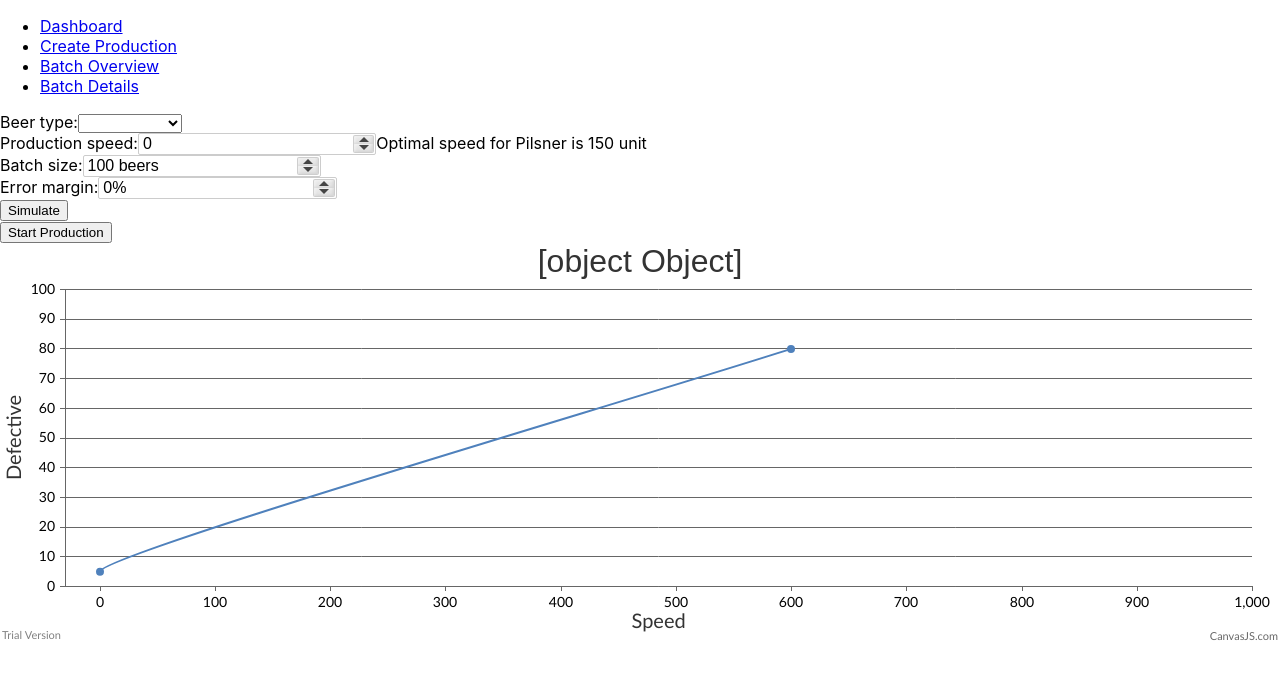
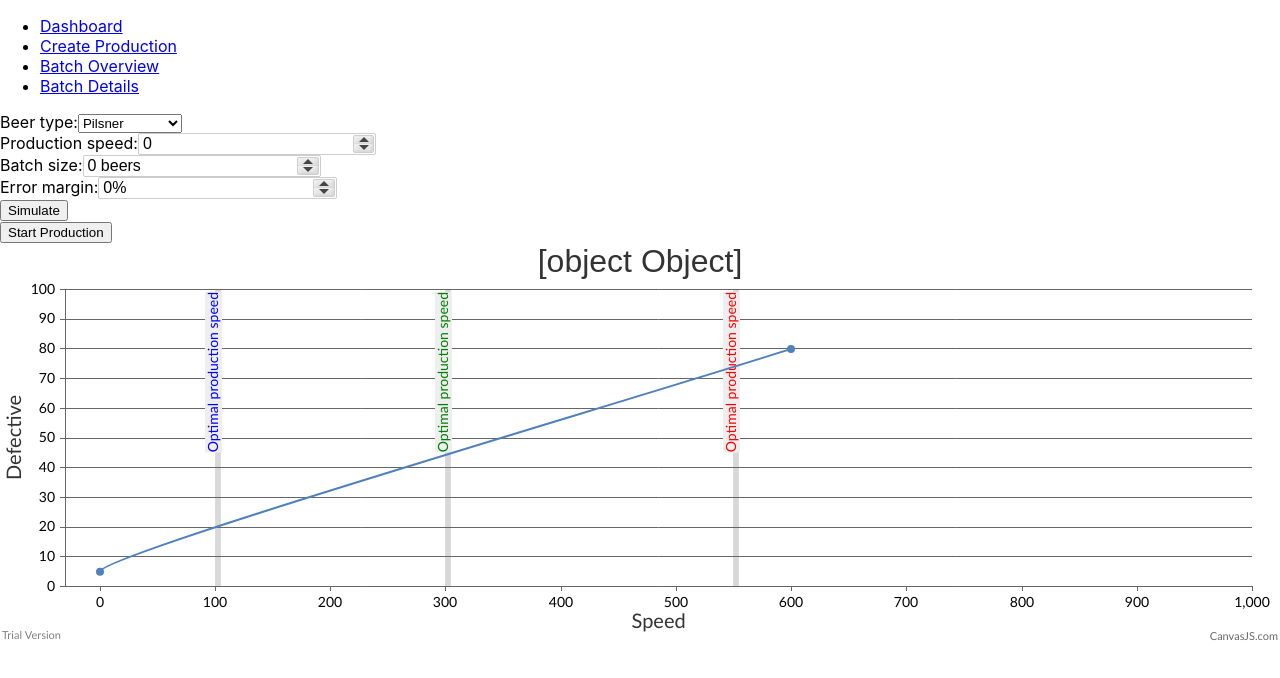
Before and after one commit to SarahKonnild/Semesterprojekt-03, a React (Create React App) app in the folder realFrontend/demo-app/: page /create-production in a window 1280 px wide. Shown: the top 678 px of the page. Built offline with nearby package versions, Linux system fonts and the light colour scheme.

Commit message:
Comms btwn components
Parent/children communication. Strip lines for optimal, current, fastest speed added on graph UI.

```diff
--- a/realFrontend/demo-app/src/components/CreateProductionForm.js
+++ b/realFrontend/demo-app/src/components/CreateProductionForm.js
@@ -9,26 +9,39 @@ const { default: SetBeerType } = require("./SetBeerType");
 class CreateProductionForm extends Component {
     constructor(props) {
       super(props);
-      this.state = {value: 'coconut', beerType: 'error'};
+      this.state = {
+        beerType: 'Pilsner',
+        productionSpeed: 0,
+        batchSize: 0,
+        errorMargin: 0
+      };
 
-      this.handleChange = this.handleChange.bind(this);
-      this.handleSubmit = this.handleSubmit.bind(this);
+
     }
 
-    handleBeerType = (childData) =>{
-      this.setState({beerType: childData})
-      //console.log(this.state.beerType)
+    /*setState is async so if we don't wait for it
+    we risk it's not saving in time*/
+
+    handleBeerType = async (childData) =>{
+      await this.setState({beerType: childData})
+      //communicates with CreateProduction.js
+      this.props.handleBeerTypeAtCreateProductionPage(this.state.beerType);
+      console.log(this.state.beerType)
     }
 
-
-
-    handleChange(event) {
-      this.setState({value: event.target.value});
+    handleProductionSpeed = async (childData) =>{
+      await this.setState({productionSpeed: childData})
+      console.log(this.state.productionSpeed)
     }
 
-    handleSubmit(event) {
-      alert('Your production speed is: ' + this.state.value);
-      event.preventDefault();
+    handleBatchSize = async (childData) =>{
+      await this.setState({batchSize: childData})
+      console.log(this.state.batchSize)
+    }
+
+    handleErrorMargin = async (childData) =>{
+      await this.setState({errorMargin: childData})
+      console.log(this.state.errorMargin)
     }
 
 
@@ -38,9 +51,9 @@ class CreateProductionForm extends Component {
           <form>
             <label>
                 <SetBeerType handleBeerType = {this.handleBeerType} />
-                <SetProductionSpeed />
-                <SetBatchSize />
-                <SetErrorMargin />
+                <SetProductionSpeed handleProductionSpeed = {this.handleProductionSpeed} />
+                <SetBatchSize handleBatchSize = {this.handleBatchSize}/>
+                <SetErrorMargin handleErrorMargin = {this.handleErrorMargin} />
             </label>
             <input type="submit" value="Simulate" /> <br />
             <input type="submit" value="Start Production" />
--- a/realFrontend/demo-app/src/components/SetBatchSize.js
+++ b/realFrontend/demo-app/src/components/SetBatchSize.js
@@ -2,25 +2,38 @@ import NumericInput from 'react-numeric-input';
 import React, {Component} from 'react'
 
 class SetBatchSize extends Component {
+    constructor(props) {
+        super(props);
+        this.state = {
+            batchSize: 0
+          };
 
-    render() {
+        this.handleChange = this.handleChange.bind(this);
+
+      }
+
+      async handleChange(event) {
+        await this.setState({batchSize: document.getElementById("batchSizeID").value});
+        this.props.handleBatchSize(this.state.batchSize.slice(0,this.state.batchSize.length - 6))
+      }
+
+      render() {
 
         function myFormat(num) {
             return num + ' beers';
         }
-
         return (
             <div>
-                Batch size:
+            Batch size:
 
-                <NumericInput step={100} precision={0} value={100} min={100} max={10000} format={myFormat} snap/>
+            <NumericInput id="batchSizeID" step={100} precision={0} value={this.state.batchSize} min={100} max={2_160_000} format={myFormat} onChange={this.handleChange} snap/>
+            </div>
 
 
-            </div>
+        );
+      }
+    }
 
-        )
 
-    }
-}
 
 export default SetBatchSize
--- a/realFrontend/demo-app/src/components/SetBeerType.js
+++ b/realFrontend/demo-app/src/components/SetBeerType.js
@@ -11,14 +11,14 @@ class SetBeerType extends Component {
 
     handleChange(event) {
       this.setState({value: event.target.value});
-      this.props.handleBeerType(document.getElementById("beerTypeSelector").value);
+      this.props.handleBeerType(event.target.value);
 
       event.preventDefault();
+
     }
 
     handleSubmit(event) {
-      alert('Beer Type: ' + this.state.value);
-      console.log(this.state.value)
+      alert('Beer Type: ' + this.state.value)
       event.preventDefault();
     }
 
@@ -29,9 +29,9 @@ class SetBeerType extends Component {
             Beer type:
             <select value={this.state.value} onChange={this.handleChange}>
 
-            <option value="" id="beerTypeSelector"></option>
+
               <option value="pilsner">Pilsner</option>
-              <option value="ipa">Ale</option>
+              <option value="ale">Ale</option>
               <option value="stout">Stout</option>
               <option value="nonalcoholic">Non Alcoholic</option>
               <option value="wheat">Wheat</option>
--- a/realFrontend/demo-app/src/components/SetErrorMargin.js
+++ b/realFrontend/demo-app/src/components/SetErrorMargin.js
@@ -3,25 +3,40 @@ import React, {Component} from 'react'
 
 class SetErrorMargin extends Component {
 
+    constructor(props) {
+        super(props);
+        this.state = {
+            errorMargin: 0
+          };
 
-    render() {
+        this.handleChange = this.handleChange.bind(this);
+
+      }
+
+      async handleChange(event) {
+        await this.setState({errorMargin: document.getElementById("errorMarginID").value});
+        this.props.handleErrorMargin(this.state.errorMargin.slice(0,this.state.errorMargin.length - 1))
+      }
+
+      render() {
 
         function myFormat(num) {
             return num + '%';
         }
-
         return (
             <div>
                 Error margin:
 
-                <NumericInput step={1} precision={0} value={0} min={0} max={100} format={myFormat} snap/>
+                <NumericInput id="errorMarginID" step={1} precision={0} value={this.state.errorMargin} min={0} max={100} format={myFormat} onChange={this.handleChange} snap/>
 
 
             </div>
 
-        )
 
+        );
+      }
     }
-}
+
+
 
 export default SetErrorMargin
--- a/realFrontend/demo-app/src/components/SetProductionSpeed.js
+++ b/realFrontend/demo-app/src/components/SetProductionSpeed.js
@@ -1,22 +1,36 @@
+import React, {Component} from 'react'
 import NumericInput from 'react-numeric-input';
-import React, {Component} from 'react'
 
 class SetProductionSpeed extends Component {
+    constructor(props) {
+      super(props);
+      this.state = {
+          productionSpeed: 0
+        };
+
+      this.handleChange = this.handleChange.bind(this);
+
+    }
+
+    async handleChange(event) {
+      await this.setState({productionSpeed: document.getElementById("productionSpeedID").value});
+      this.props.handleProductionSpeed(this.state.productionSpeed)
+    }
 
     render() {
+      return (
+        <div>
+        Production speed:
 
-        return (
-            <div>
-                Production speed:
+        <NumericInput id="productionSpeedID" step={10} precision={0} value={this.state.productionSpeed} min={0} max={200} onChange={this.handleChange}
+         snap/>
 
-                <NumericInput step={10} precision={0} value={0} min={0} max={200} snap/>
-                Optimal speed for Pilsner is 150 unit
 
-            </div>
+    </div>
 
-        )
 
+      );
     }
-}
+  }
 
 export default SetProductionSpeed
--- a/realFrontend/demo-app/src/components/SimulationGraph.js
+++ b/realFrontend/demo-app/src/components/SimulationGraph.js
@@ -1,9 +1,8 @@
 import React, {Component} from 'react'
-
-import SetBeerType from '../components/SetBeerType';
 
 
 import CanvasJSReact from '../canvasjs.react'
+import CreateProductionForm from './CreateProductionForm';
 //var CanvasJSReact = require('./canvasjs.react');
 var CanvasJS = CanvasJSReact.CanvasJS;
 var CanvasJSChart = CanvasJSReact.CanvasJSChart;
@@ -13,14 +12,43 @@ class SimulationGraph extends Component {
 		const options = {
 			animationEnabled: true,
 			title:{
-				text: <div>herllo</div>
+				text: <div>{}</div>
 			},
 			axisX: {
 
         xValueFormatInt: 0,
         title: 'Speed',
         minimum: -30,
-        maximum: 1000
+		maximum: 1000,
+		stripLines:[
+            {
+
+                startValue:550,
+                endValue:555,
+                color:"#d8d8d8",
+                label : "Optimal production speed",
+                labelFontColor: "red"
+			},
+			{
+
+                startValue:100,
+                endValue:105,
+                color:"#d8d8d8",
+                label : "Optimal production speed",
+                labelFontColor: "blue"
+			},
+			{
+
+                startValue:300,
+                endValue:305,
+                color:"#d8d8d8",
+                label : "Optimal production speed",
+                labelFontColor: "green"
+			}
+			]
+
+
+
 			},
 			axisY: {
 				title: "Defective",
--- a/realFrontend/demo-app/src/pages/CreateProduction.js
+++ b/realFrontend/demo-app/src/pages/CreateProduction.js
@@ -5,10 +5,23 @@ import SimulationGraph from '../components/SimulationGraph';
 
 
 class CreateProduction extends Component {
+
+  constructor(props) {
+    super(props);
+    this.state = {beerType: 'Pilsner'};
+
+  }
+
+  handleBeerTypeAtCreateProductionPage = async (childData) =>{
+    await this.setState({beerType: childData})
+    console.log(this.state.beerType)
+  }
+
+
   render() {
     return (
       <div>
-        <CreateProductionForm />
+        <CreateProductionForm handleBeerTypeAtCreateProductionPage ={this.handleBeerTypeAtCreateProductionPage}/>
         <SimulationGraph />
       </div>
     );
```
